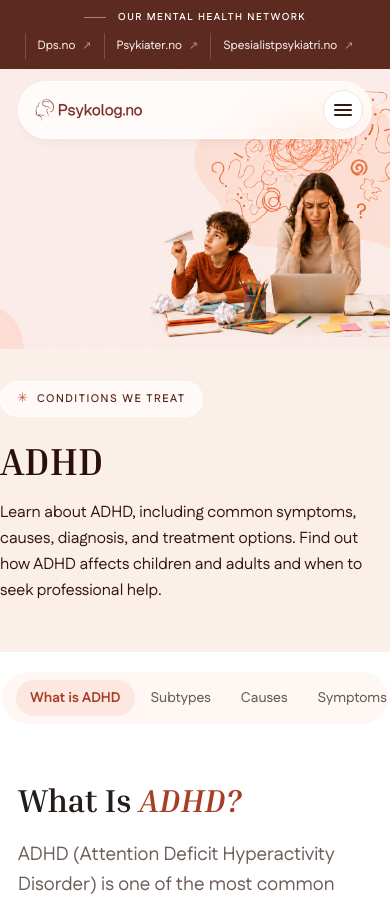
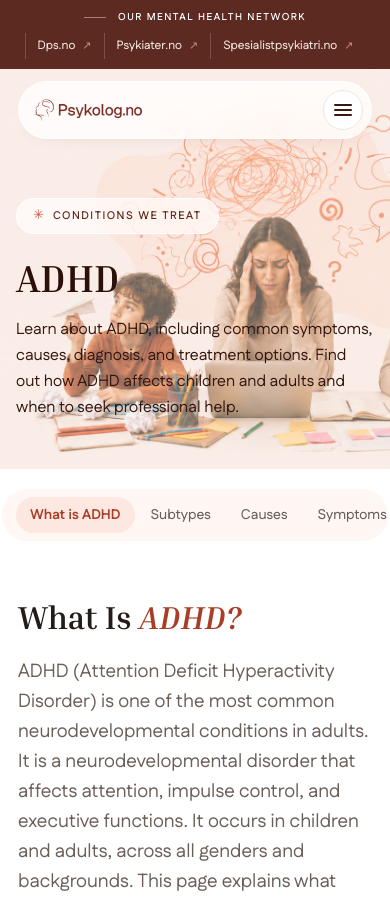
Before and after one commit to Awaisprogram/Psykolog, a PHP site: page /adhd.html in a window 390 px wide. Shown: the top 897 px of the page. Run offline with PHP 8.4, Linux system fonts and the light colour scheme.

Commit message:
Addition

```diff
--- a/responsive.css
+++ b/responsive.css
@@ -96,8 +96,6 @@ body {
 
   .insurance-banner__logos {
     grid-template-columns: repeat(4, 1fr);
-    /* fixed 488px width in styles.css was the main source of the
-       horizontal-scroll bug below 1025px */
     width: 100%;
   }
 
@@ -158,15 +156,12 @@ body {
     }
   }
 
-  /* final CTA container used a fixed 260px side padding — with
-     box-sizing:border-box this makes the content area go negative
-     on any viewport under ~830px and forces the page to overflow */
+
   #home-final-cta .container {
     padding: 48px 60px;
   }
 
-  /* AI chatbot widget had no breakpoints at all — tighten it up
-     starting at tablet so it never outgrows the viewport */
+
   .ai-launcher {
     right: 20px;
     bottom: 20px;
@@ -1217,14 +1212,14 @@ body {
     padding: 8px 14px;
   }
 
-  #adhd-hero {
+ #adhd-hero {
     margin-top: -70px;
-    display: flex;
-    flex-direction: column;
+    display: grid;
+    grid-template-columns: 1fr;
 
     .hero__media,
     .hero__copy {
-      grid-area: unset;
+      grid-area: 1 / 1;
     }
 
     .adhd-container {
@@ -1234,19 +1229,24 @@ body {
 
     .hero__media {
       position: relative;
-      height: 280px;
       width: 100%;
+      height: 100%;
+      min-height: 400px;
     }
 
     .hero__media img {
+      width: 100%;
+      height: 100%;
+      object-fit: cover;
+      object-position: 70% center; /* Adjusts image focal point behind text */
+      opacity: 0.6; /* Improves text contrast over the image background */
+    }
+
+    .hero__copy {
       position: relative;
-      height: 280px;
-      object-position: center 40%;
-    }
-
-    .hero__copy {
+      z-index: 2; /* Keeps text layered above the image */
       max-width: 100%;
-      padding: 32px 0 48px;
+      padding: 60px 16px 48px;
     }
 
     .hero__badge {
@@ -1274,7 +1274,6 @@ body {
       }
     }
   }
-
   #adhd-what {
     .info-aside {
       gap: 32px;
```
